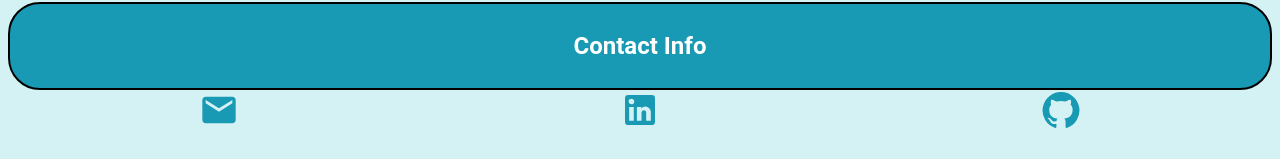
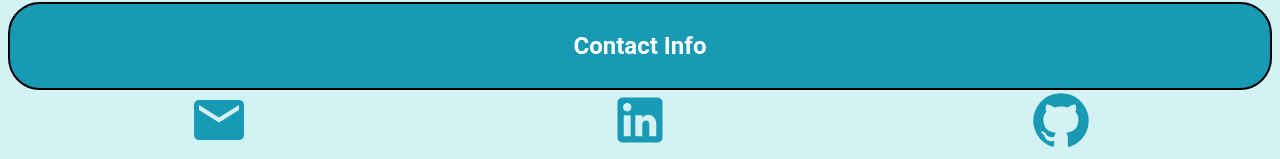
Before and after one commit to iamcrjones/my-portfolio, a React (Create React App) app: page / in a window 1280 px wide. Shown: the part 1941-2100 px from the top of the page. Built offline with nearby package versions, Linux system fonts and the light colour scheme.

Commit message:
reduced icon size

```diff
--- a/src/components/Contact.js
+++ b/src/components/Contact.js
@@ -11,9 +11,9 @@ const Contact = () => {
                     <h2>Contact Info</h2>
                 </div>
                 <div className="iconContainer">
-                    <Link href="mailto:iamcrjones@gmail.com" target="_blank"><MailIcon sx={{ fontSize: 40 }}/></Link>
-                    <Link href="https://www.linkedin.com/in/iamcrjones/" rel="noreferrer" target="_blank"><LinkedInIcon sx={{ fontSize: 40 }}/></Link>
-                    <Link href="https://github.com/iamcrjones" rel="noreferrer" target="_blank"><GitHubIcon sx={{ fontSize: 40 }}/></Link>
+                    <Link href="mailto:iamcrjones@gmail.com" target="_blank"><MailIcon sx={{ fontSize: 60 }}/></Link>
+                    <Link href="https://www.linkedin.com/in/iamcrjones/" rel="noreferrer" target="_blank"><LinkedInIcon sx={{ fontSize: 60 }}/></Link>
+                    <Link href="https://github.com/iamcrjones" rel="noreferrer" target="_blank"><GitHubIcon sx={{ fontSize: 60 }}/></Link>
                 </div>
             </div>
         </>
```
